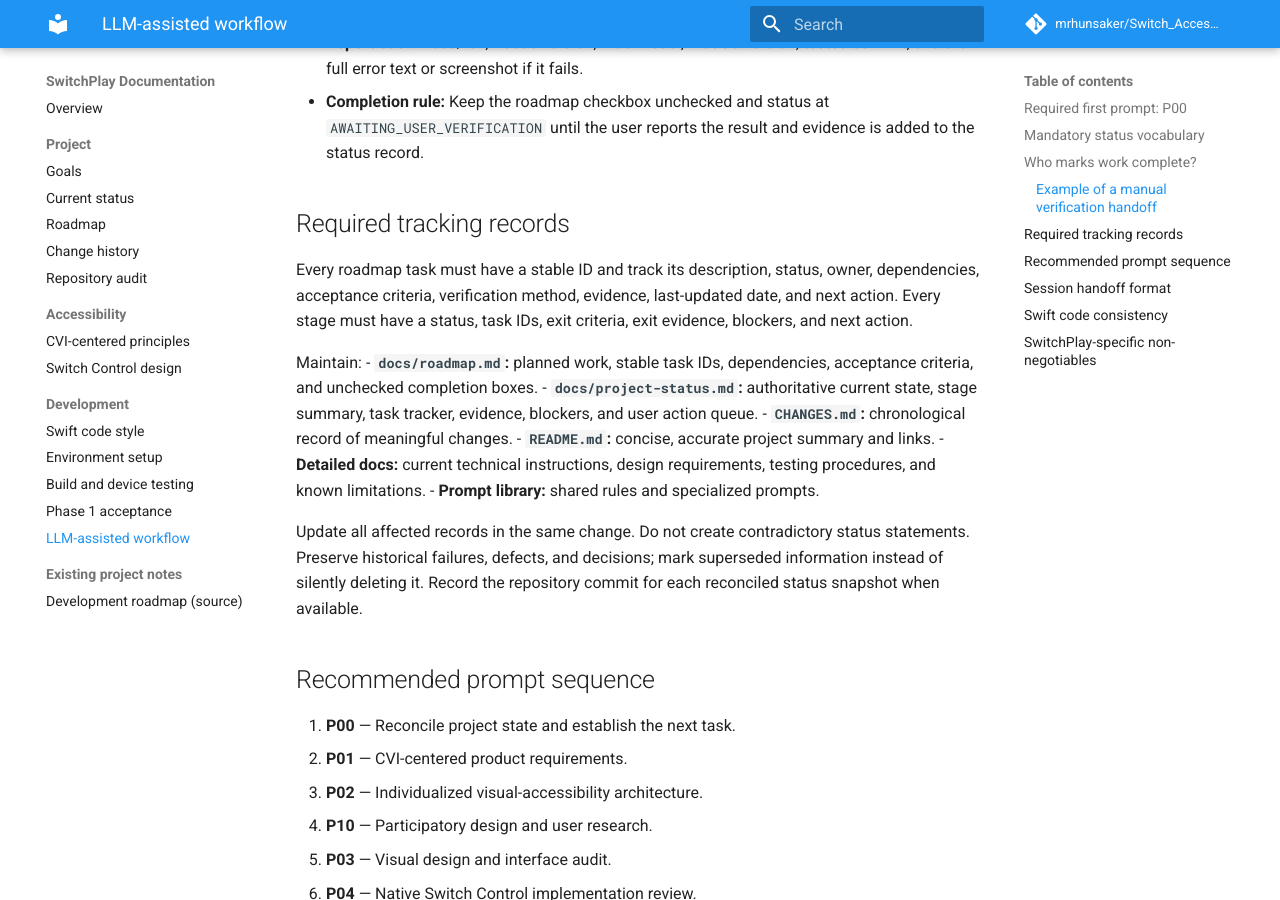
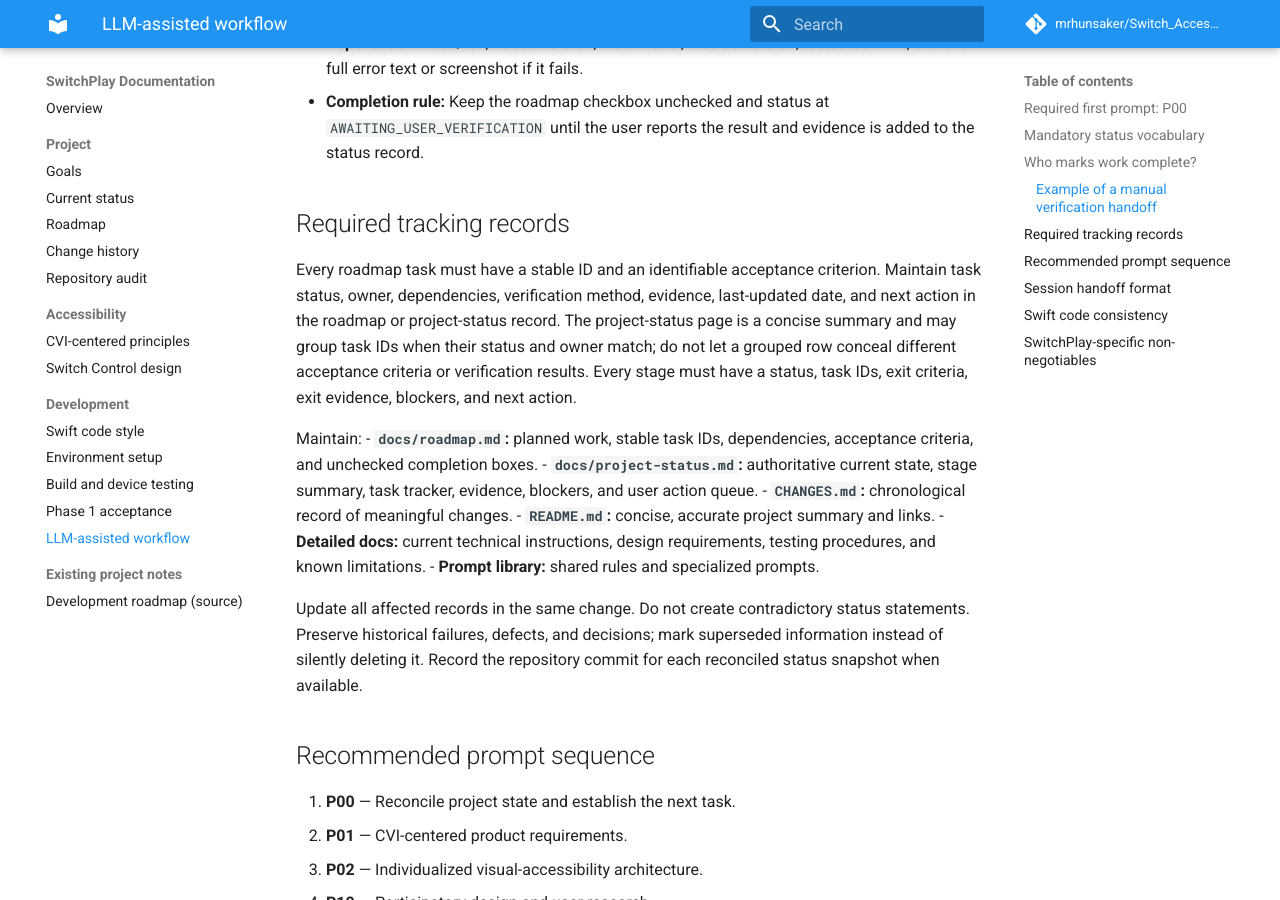
Before and after one commit to mrhunsaker/Switch_Access_iPadOS_App, an MkDocs documentation site: the page built from docs/llm-workflow.md, in a window 1280 px wide and 900 px high, scrolled down 1836 px. Built offline with MkDocs 1.6.1 and Material for MkDocs 9.7.7, drawn with Linux system fonts in a browser that asks for light colours; comment, search, counter and statistics services are not loaded.

Commit message:
Clarify project task summary granularity

```diff
--- a/docs/llm-workflow.md
+++ b/docs/llm-workflow.md
@@ -50,7 +50,7 @@ The user is the completion authority for user-owned manual checks. Do not infer
 
 ## Required tracking records
 
-Every roadmap task must have a stable ID and track its description, status, owner, dependencies, acceptance criteria, verification method, evidence, last-updated date, and next action. Every stage must have a status, task IDs, exit criteria, exit evidence, blockers, and next action.
+Every roadmap task must have a stable ID and an identifiable acceptance criterion. Maintain task status, owner, dependencies, verification method, evidence, last-updated date, and next action in the roadmap or project-status record. The project-status page is a concise summary and may group task IDs when their status and owner match; do not let a grouped row conceal different acceptance criteria or verification results. Every stage must have a status, task IDs, exit criteria, exit evidence, blockers, and next action.
 
 Maintain:
 - **`docs/roadmap.md`:** planned work, stable task IDs, dependencies, acceptance criteria, and unchecked completion boxes.
```
